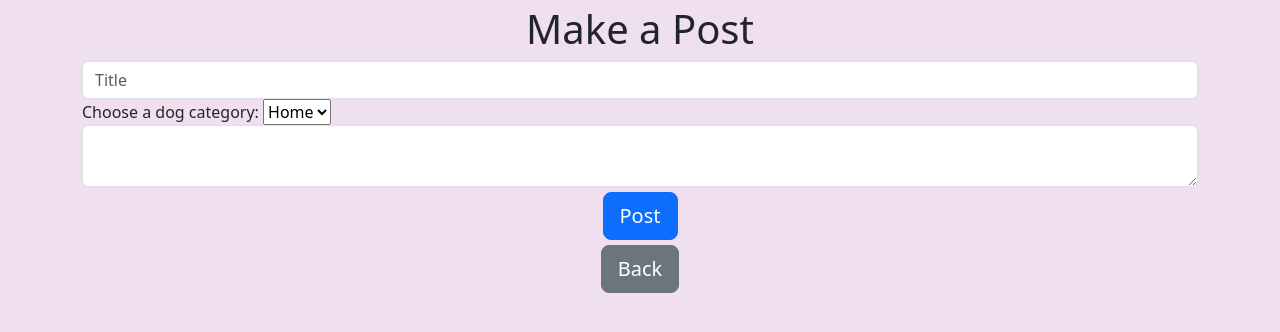
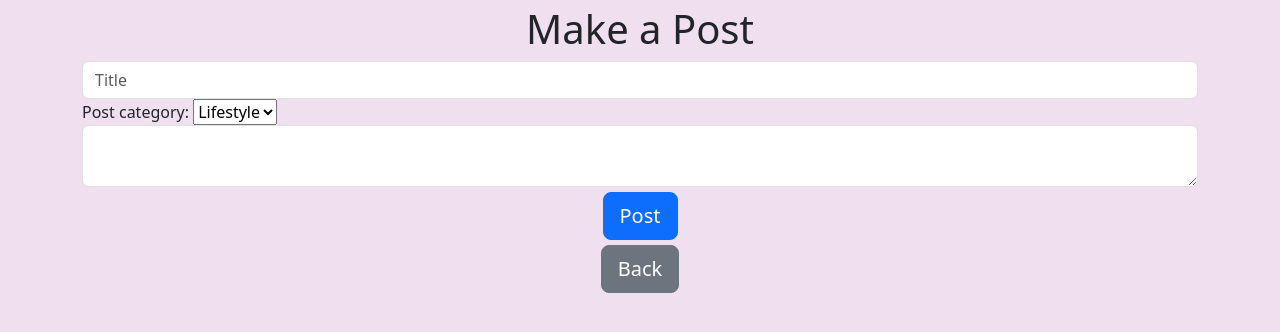
Before and after one commit to uglyfish1991/techwithtim_flask_follow, a Flask app: page /create-post in a window 1280 px wide. Shown: the part 62-394 px from the top of the page. Run offline with Flask 3, Linux system fonts and the light colour scheme; the first user in the database is signed in; some libraries are stand-ins or nearby versions.

Commit message:
filter by category added url only

```diff
--- a/website/templates/create_post.html
+++ b/website/templates/create_post.html
@@ -4,10 +4,11 @@
 
 <form method="POST">
     <input name="title" id="title" class="form-control" type="text" placeholder="Title"></textarea>
-    <label for="category">Choose a dog category:</label>
+    <label for="category">Post category:</label>
     <select name="category" id="category">
-        <option value="home">Home</option>
+        <option value="lifestyle">Lifestyle</option>
         <option value="work">Work</option>
+        <option value="gaming">Gaming</option>
     </select>
     <textarea name="text" id="text" class="form-control"></textarea>
 
--- a/website/views.py
+++ b/website/views.py
@@ -67,6 +67,14 @@ def posts(username):
     posts = user.posts
     return render_template("posts.html", user=current_user, posts = posts, username = username)
 
+@views.route("/<category>")
+@login_required
+def cat_search(category):
+    posts = Post.query.filter_by(category = category)
+    return render_template("cats.html", posts = posts, user=current_user)
+
+
+
 @views.route("/create-comment/<post_id>", methods=['POST'])
 @login_required
 def create_comment(post_id):
```
Also changed, not shown: website/templates/cats.html (added, +9 -0 lines), instance/databse.db.
